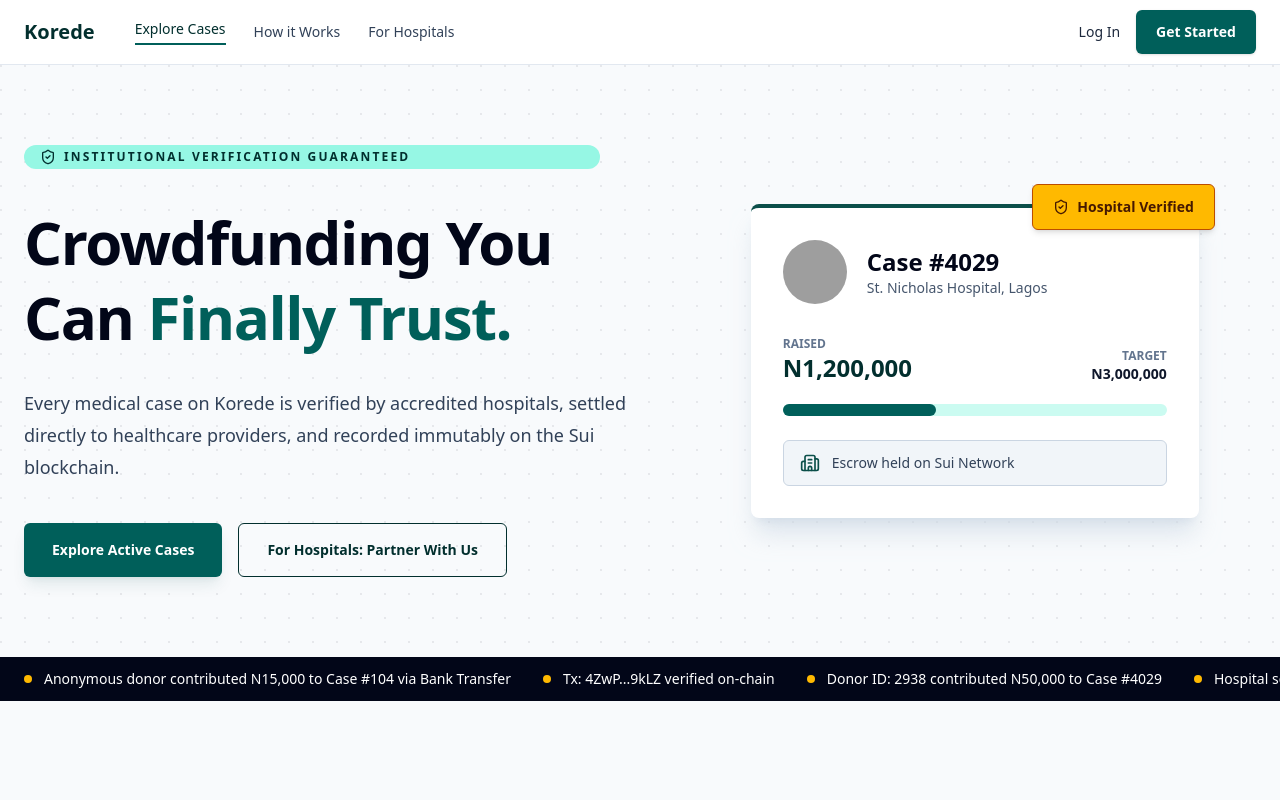
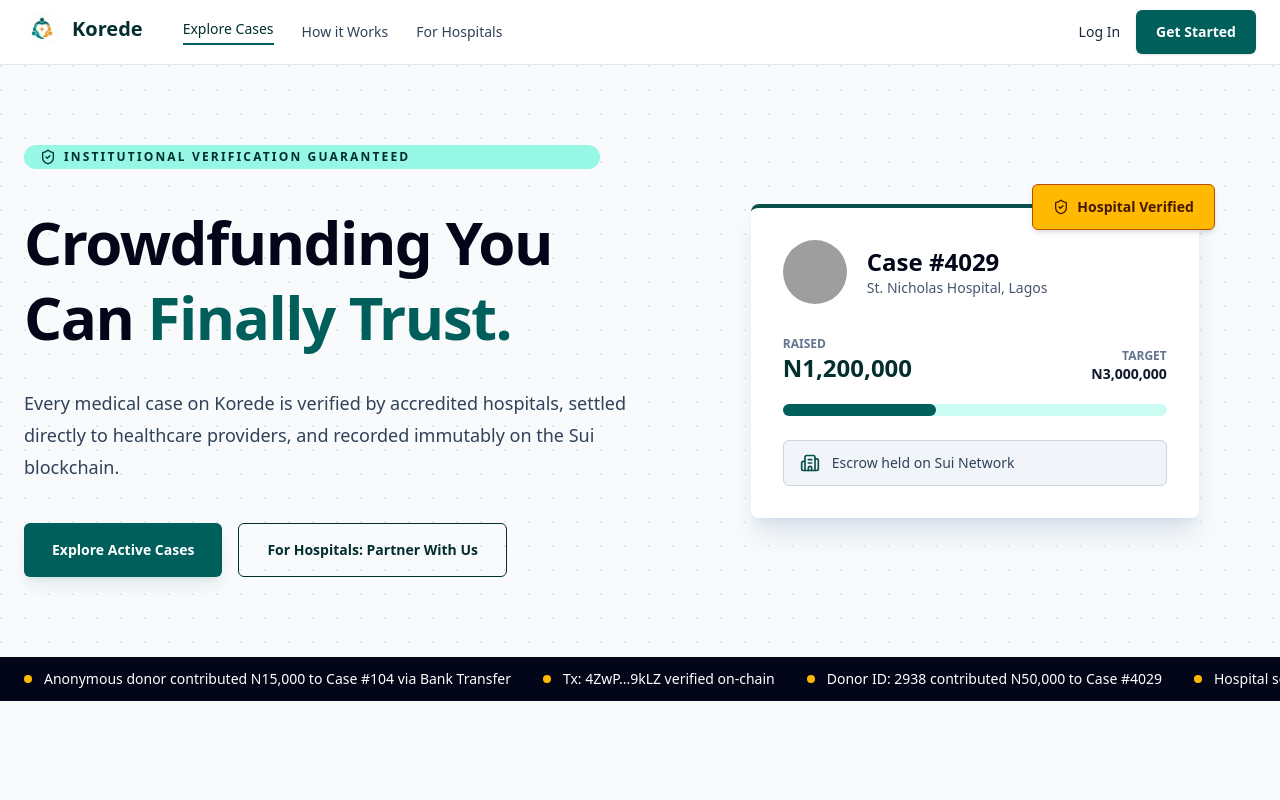
Before and after one commit to Akinzo001/korede-frontend, a React (Vite) app: page / in a window 1280 px wide. Shown: the top 800 px of the page. Built offline with nearby package versions, Linux system fonts and the light colour scheme; grey boxes are pictures that could not be loaded.

Commit message:
logo added to the landing page

```diff
--- /dev/null
+++ b/src/components/BrandLogo.tsx
@@ -0,0 +1,21 @@
+type BrandLogoProps = {
+  size?: "sm" | "md";
+};
+
+const logoSize = {
+  sm: "h-9 w-9",
+  md: "h-12 w-12",
+};
+
+export function BrandLogo({ size = "sm" }: BrandLogoProps) {
+  return (
+    <span className="inline-flex items-center gap-3">
+      <img
+        src="/logo.png"
+        alt="Korede logo"
+        className={`${logoSize[size]} rounded-full object-cover`}
+      />
+      <span className="font-bold text-teal-950">Korede</span>
+    </span>
+  );
+}
--- a/src/components/Footer.tsx
+++ b/src/components/Footer.tsx
@@ -1,3 +1,5 @@
+import { BrandLogo } from "./BrandLogo";
+
 const platformLinks = ["Explore Cases", "Hospital Partners", "Verification Process"];
 const trustLinks = ["Privacy Policy", "Terms of Service", "Security Disclosure"];
 
@@ -8,7 +10,9 @@
     <footer className="bg-slate-100 px-6 py-14">
       <div className="mx-auto grid max-w-7xl gap-12 md:grid-cols-[1fr_auto_auto]">
         <div className="max-w-md">
-          <h2 className="text-xl font-bold text-teal-950">Korede</h2>
+          <h2 className="text-xl">
+            <BrandLogo size="md" />
+          </h2>
           <p className="mt-5 text-sm leading-6 text-slate-600">
             A blockchain-powered healthcare fintech ensuring every donation
             fulfills its mission. Built on Sui for speed, trust, and
--- a/src/components/Header.tsx
+++ b/src/components/Header.tsx
@@ -1,3 +1,5 @@
+import { BrandLogo } from "./BrandLogo";
+
 const navItems = ["Explore Cases", "How it Works", "For Hospitals"];
 
 export function Header() {
@@ -5,8 +7,8 @@
     <header className="border-b border-slate-200 bg-white">
       <div className="mx-auto flex h-16 max-w-7xl items-center justify-between px-6">
         <div className="flex items-center gap-10">
-          <a href="/" className="text-xl font-bold text-teal-950">
-            Korede
+          <a href="/" className="text-xl">
+            <BrandLogo />
           </a>
 
           <nav className="hidden items-center gap-7 text-sm text-slate-700 md:flex">
```
